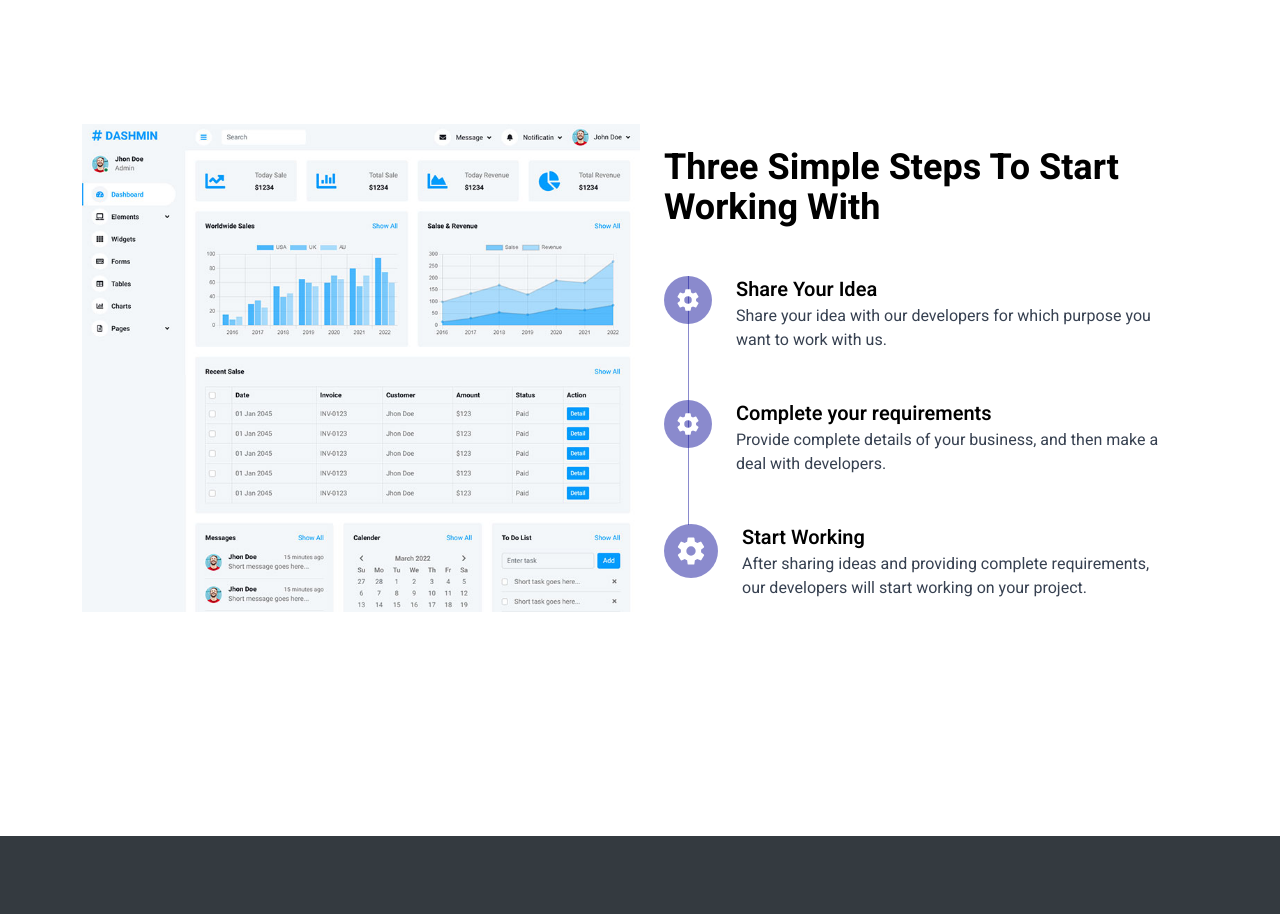
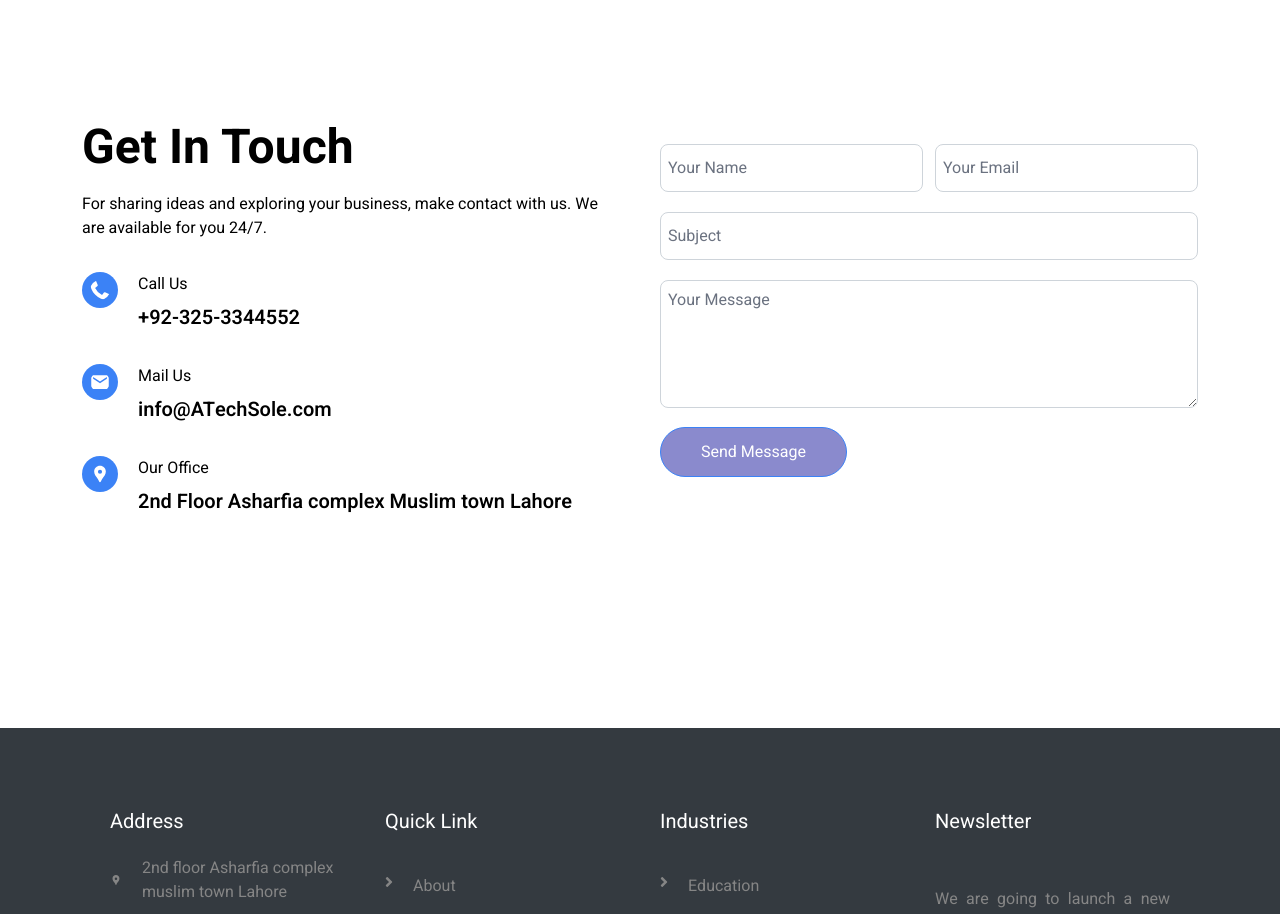
Before and after one commit to muazkhalid936/AtechSole, a React (Vite) app: page /Contact in a window 1280 px wide. Shown: the part 880-1794 px from the top of the page. Built offline with nearby package versions, Linux system fonts and the light colour scheme.

Commit message:
Contact Page Done

```diff
--- a/src/pages/Contact.jsx
+++ b/src/pages/Contact.jsx
@@ -1,14 +1,20 @@
-import React from 'react'
-import { InView } from 'react-intersection-observer'
-import { motion } from 'framer-motion'
-import { IoSettingsSharp } from 'react-icons/io5'
-import Process from '../assets/hero.jpg'
+import React, { useState } from "react";
+import { InView } from "react-intersection-observer";
+import { motion } from "framer-motion";
+import { FaPhoneAlt } from "react-icons/fa";
+import { MdLocationPin } from "react-icons/md";
+import { IoMdMail } from "react-icons/io";
 
 const Contact = () => {
+  const [name, setName] = useState("");
+  const [email, setEmail] = useState("");
+  const [subject, setSubject] = useState("");
+  const [message, setMessage] = useState("");
+
   return (
     <div className="p-s ">
       <div className="container py-28 flex flex-col gap-10">
-      <div className="flex flex-col lg:flex-row">
+        <div className="flex flex-col gap-10 lg:flex-row">
           <InView triggerOnce={true} threshold={0.01}>
             {({ inView, ref }) => (
               <motion.div
@@ -18,7 +24,47 @@ const Contact = () => {
                 transition={{ duration: 0.5, delay: 0.1 }}
                 className="w-full lg:w-1/2"
               >
-              <img src={Process} />
+                <div className="flex flex-col gap-8">
+                  <div className="flex flex-col gap-5">
+                    <p className="text-5xl font-bold ">Get In Touch</p>
+                    <p>
+                      For sharing ideas and exploring your business, make
+                      contact with us. We are available for you 24/7.
+                    </p>
+                  </div>
+
+                  <div className="flex gap-5">
+                    <div>
+                      <FaPhoneAlt className="bg-blue-500 text-white text-4xl rounded-full p-2" />
+                    </div>
+                    <div className="flex flex-col gap-2">
+                      <p className="">Call Us</p>
+                      <p className="text-xl font-semibold">+92-325-3344552</p>
+                    </div>
+                  </div>
+                  <div className="flex gap-5">
+                    <div>
+                      <IoMdMail className="bg-blue-500 text-white text-4xl rounded-full p-2" />
+                    </div>
+                    <div className="flex flex-col gap-2">
+                      <p className="">Mail Us</p>
+                      <p className="text-xl font-semibold">
+                        info@ATechSole.com
+                      </p>
+                    </div>
+                  </div>
+                  <div className="flex gap-5">
+                    <div>
+                      <MdLocationPin className="bg-blue-500 text-white text-4xl rounded-full p-2" />
+                    </div>
+                    <div className="flex flex-col gap-2">
+                      <p className="">Our Office</p>
+                      <p className="text-xl font-semibold">
+                        2nd Floor Asharfia complex Muslim town Lahore
+                      </p>
+                    </div>
+                  </div>
+                </div>
               </motion.div>
             )}
           </InView>
@@ -31,63 +77,111 @@ const Contact = () => {
                 transition={{ duration: 0.5, delay: 0.5 }}
                 className="w-full lg:w-1/2"
               >
-
-              <div className="max-w-2xl mx-auto p-6">
-                <h1 className="text-start text-4xl font-bold mb-8">
-                  Three Simple Steps To Start Working With
-                </h1>
-                <ul className="relative space-y-12">
-                  <div className="absolute left-6 top-0 w-px  h-77p-2 lg:h-77p bg-primary"></div>
-
-                  <li className="flex items-start">
-                    <div className="bg-primary text-white p-3 flex items-center justify-center rounded-full relative z-10">
-                      <span>
-                        <IoSettingsSharp className="text-2xl" />
-                      </span>
+                <div className="py-20 lg:py-5">
+                  <form>
+                    <div className="flex gap-5 flex-col">
+                      <div className="flex flex-col md:flex-row gap-5 md:gap-3">
+                        <div className="relative w-full">
+                          <input
+                            id="nameInput"
+                            className="border w-full border-borderColor rounded-lg h-12 pl-2 pt-4 pb-1 duration-300 ease-in-out
+                            outline-none focus:border-blue-700 focus:ring ring-blue-200 z-10 peer"
+                            placeholder=" "
+                            type="text"
+                            value={name}
+                            onChange={(e) => setName(e.target.value)}
+                          />
+                          <label
+                            htmlFor="nameInput"
+                            className={`absolute duration-300
+                            ${
+                              name
+                                ? "top-3 left-0 scale-75 -translate-y-3 text-gray-400"
+                                : "top-1/2 scale-100 left-2 -translate-y-1/2 text-gray-500"
+                            }
+                            transform origin-0 pointer-events-none`}
+                          >
+                            Your Name
+                          </label>
                         </div>
 
-                    <div className="ml-6">
-                      <h2 className="text-xl font-semibold">
-                        Share Your Idea
-                      </h2>
-                      <p className="text-gray-700">
-                        Share your idea with our developers for which purpose
-                        you want to work with us.
-                      </p>
+                        <div className="relative w-full">
+                          <input
+                            id="emailInput"
+                            className="border w-full border-borderColor rounded-lg h-12 pl-2 pt-4 pb-1 duration-300 ease-in-out
+                            outline-none focus:border-blue-700 focus:ring ring-blue-200 z-10 peer"
+                            placeholder=" "
+                            type="email"
+                            value={email}
+                            onChange={(e) => setEmail(e.target.value)}
+                          />
+                          <label
+                            htmlFor="emailInput"
+                            className={`absolute duration-300
+                            ${
+                              email
+                                ? "top-3 left-0 scale-75 -translate-y-3 text-gray-400"
+                                : "top-1/2 scale-100 left-2 -translate-y-1/2 text-gray-500"
+                            }
+                            transform origin-0 pointer-events-none`}
+                          >
+                            Your Email
+                          </label>
                         </div>
-                  </li>
-
-                  <li className="flex items-start">
-                    <div className="bg-primary text-white p-3 flex items-center  justify-center rounded-full relative z-10">
-                      <IoSettingsSharp className="text-2xl" />
                       </div>
 
-                    <div className="ml-6">
-                      <h2 className="text-xl font-semibold">
-                        Complete your requirements
-                      </h2>
-                      <p className="text-gray-700">
-                        Provide complete details of your business, and then
-                        make a deal with developers.
-                      </p>
-                    </div>
-                  </li>
-
-                  <li className="flex items-start">
-                    <div className="bg-primary text-white  p-3 flex items-center justify-center rounded-full relative z-10">
-                      <IoSettingsSharp className="text-3xl" />
+                      <div className="relative w-full">
+                        <input
+                          id="subjectInput"
+                          className="border border-borderColor w-full rounded-lg h-12 pl-2 pt-4 pb-1 duration-300 ease-in-out
+                            outline-none focus:border-blue-700 focus:ring ring-blue-200 z-10 peer"
+                          placeholder=" "
+                          type="text"
+                          value={subject}
+                          onChange={(e) => setSubject(e.target.value)}
+                        />
+                        <label
+                          htmlFor="subjectInput"
+                          className={`absolute duration-300
+                            ${
+                              subject
+                                ? "top-3 left-0 scale-75 -translate-y-3 text-gray-400"
+                                : "top-1/2 scale-100 left-2 -translate-y-1/2 text-gray-500"
+                            }
+                            transform origin-0 pointer-events-none`}
+                        >
+                          Subject
+                        </label>
                       </div>
 
-                    <div className="ml-6">
-                      <h2 className="text-xl font-semibold">Start Working</h2>
-                      <p className="text-gray-700">
-                        After sharing ideas and providing complete
-                        requirements, our developers will start working on
-                        your project.
-                      </p>
+                      <div className="relative w-full">
+                        <textarea
+                          id="messageInput"
+                          className="border border-borderColor w-full h-32 rounded-lg  pl-2 pt-4 pb-1 duration-300 ease-in-out
+                            outline-none focus:border-blue-700 focus:ring ring-blue-200 z-10 peer"
+                          placeholder=" "
+                          value={message}
+                          onChange={(e) => setMessage(e.target.value)}
+                        />
+                        <label
+                          htmlFor="messageInput"
+                          className={`absolute duration-300
+                            ${
+                              message
+                                ? "top-3 left-0 scale-75 -translate-y-3 text-gray-400"
+                                : " top-5 scale-100 left-2 -translate-y-1/2 text-gray-500"
+                            }
+                            transform origin-0 pointer-events-none`}
+                        >
+                          Your Message
+                        </label>
                       </div>
-                  </li>
-                </ul>
+                    </div>
+
+
+                    <p className="text-white bg-primary  inline-block rounded-full px-10 py-3 border border-blue-500  ease-in-out duration-300  ring-gray-400 ring-opacity-50
+                    hover:ring-2 cursor-pointer my-3">Send Message</p>
+                  </form>
                 </div>
               </motion.div>
             )}
@@ -95,7 +189,7 @@ const Contact = () => {
         </div>
       </div>
     </div>
-  )
-}
+  );
+};
 
-export default Contact
+export default Contact;
--- a/tailwind.config.js
+++ b/tailwind.config.js
@@ -11,6 +11,7 @@ export default {
         footer: "#343a40",
         Portfolio: "#353535",
         "footer-text": "#858585",
+        borderColor: "#ced4da",
       },
       height: {
         "77p": "77%",
```
Lines whose indentation alone changed are shown as unchanged.
